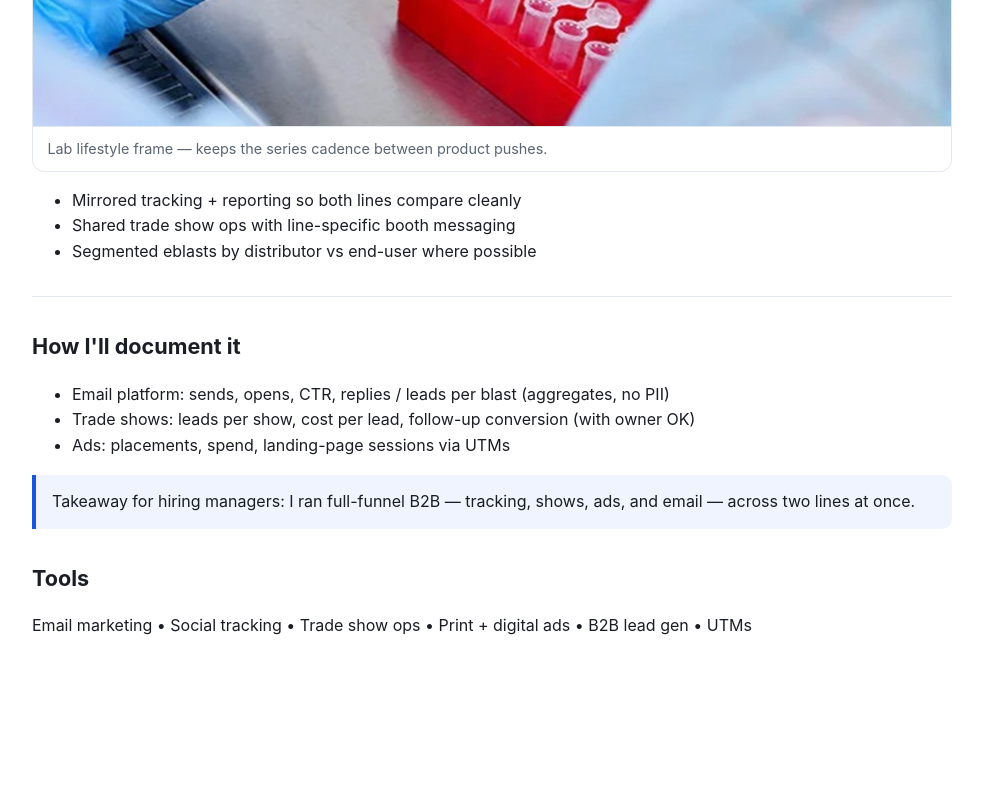
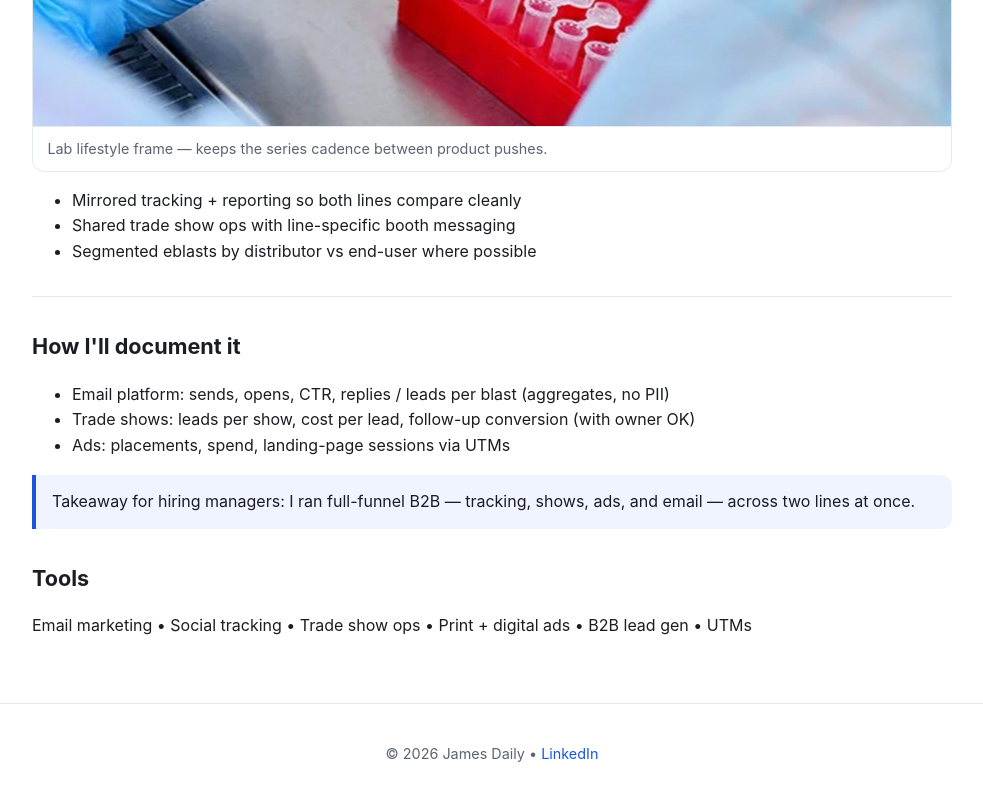
Before and after one commit to jl-daily/jl-daily.github.io, a plain HTML site: page projects/amt-group.html in a window 1280 px wide. Shown: the part 3355-4159 px from the top of the page, without its empty margins (148-1131 px from the left). Before the commit the page ends 4058 px from the top, so only its background shows below. Drawn offline with Linux system fonts and the light colour scheme.

Commit message:
Add LinkedIn footer to case study pages and update README

```diff
--- a/projects/amt-group.html
+++ b/projects/amt-group.html
@@ -94,6 +94,9 @@
     <h2>Tools</h2>
     <p>Email marketing • Social tracking • Trade show ops • Print + digital ads • B2B lead gen • UTMs</p>
   </main>
+  <footer class="site-footer">
+    <p>© <span id="year"></span> James Daily • <a href="https://www.linkedin.com/in/james-daily/" target="_blank" rel="noopener noreferrer">LinkedIn</a></p>
+  </footer>
   <script src="../script.js"></script>
 </body>
 </html>
```
Also changed, not shown: projects/dragn-cycles.html (+3 -0 lines), projects/mr-unclog-drains.html (+3 -0 lines), 1 other file.
